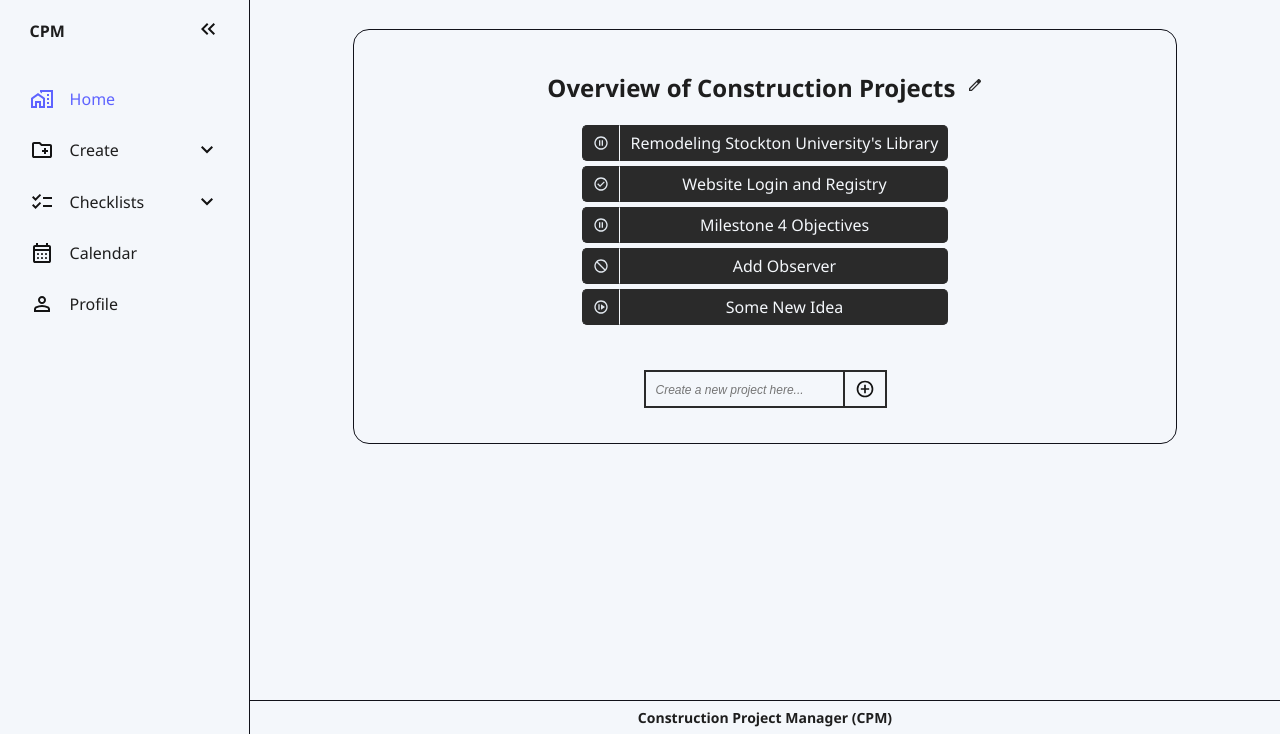
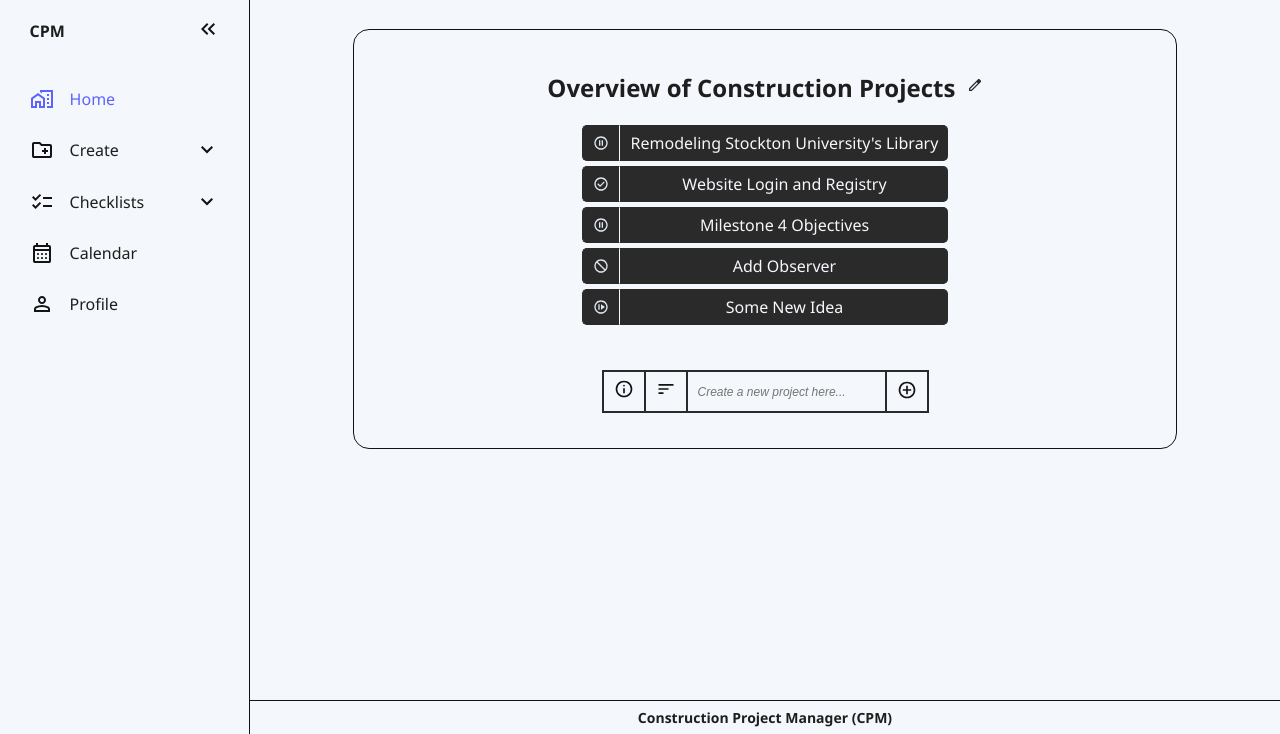
Before and after one commit to EchoingTime/construction-project-manager, a Flask app: page / in a window 1280 px wide. Shown: the part 66-800 px from the top of the page. Run offline with Flask 3, Linux system fonts and the light colour scheme; a user stored in the database is signed in.

Commit message:
Created an info and sort svgs (in progress)

```diff
--- a/website/static/style.css
+++ b/website/static/style.css
@@ -530,15 +530,18 @@ main {
   margin-top: 25px;
   gap: 0;
 }
+#project-form #filter-projects,
+#project-form #project-column-info {
+  align-self: center;
+}
 #project-form button,
-#project-form input {
-  margin: 10px 25px;
+#project-form input,
+#project-form #filter-projects,
+#project-form #project-column-info {
+  margin: 10px 0 10px 0;
   padding: 5px 10px;
   border: 2px solid var(--accent-clr);
   background-color: var(--base-clr);
-}
-#project-form input {
-  margin-right: 0;
 }
 #project-form input:focus {
   outline: none;
@@ -548,9 +551,11 @@ main {
   font-size: 12px;
 }
 #project-form button {
-  display: flex;
-  margin-left: 0;
   border-left: none;
+}
+#project-form #filter-projects,
+#project-form #project-column-info {
+  border-right: none;
 }
 #project-form button:hover {
   cursor: pointer;
--- a/website/templates/home.html
+++ b/website/templates/home.html
@@ -395,6 +395,31 @@ belonging to the current logged-in user, allowing users to view, add, and delete
           {% endfor %}
         </ul>
         <form method="POST" id="project-form">
+          <div id="project-column-info">
+            <svg
+              xmlns="http://www.w3.org/2000/svg"
+              height="24px"
+              viewBox="0 -960 960 960"
+              width="24px"
+            >
+              <path
+                d="M440-280h80v-240h-80v240Zm40-320q17 0 28.5-11.5T520-640q0-17-11.5-28.5T480-680q-17 0-28.5 11.5T440-640q0 17 11.5 28.5T480-600Zm0 520q-83 0-156-31.5T197-197q-54-54-85.5-127T80-480q0-83 31.5-156T197-763q54-54 127-85.5T480-880q83 0 156 31.5T763-763q54 54 85.5 127T880-480q0 83-31.5 156T763-197q-54 54-127 85.5T480-80Zm0-80q134 0 227-93t93-227q0-134-93-227t-227-93q-134 0-227 93t-93 227q0 134 93 227t227 93Zm0-320Z"
+              />
+            </svg>
+          </div>
+          <div id="filter-projects">
+            <svg
+              xmlns="http://www.w3.org/2000/svg"
+              height="24px"
+              viewBox="0 -960 960 960"
+              width="24px"
+            >
+              <path
+                d="M120-240v-80h240v80H120Zm0-200v-80h480v80H120Zm0-200v-80h720v80H120Z"
+              />
+            </svg>
+          </div>
+
           <input
             name="project"
             id="project"
```
Also changed, not shown: website/static/images/info_24dp_E8EAED_FILL0_wght400_GRAD0_opsz24 (1).svg (added), website/static/images/sort_24dp_E8EAED_FILL0_wght400_GRAD0_opsz24.svg (added).
